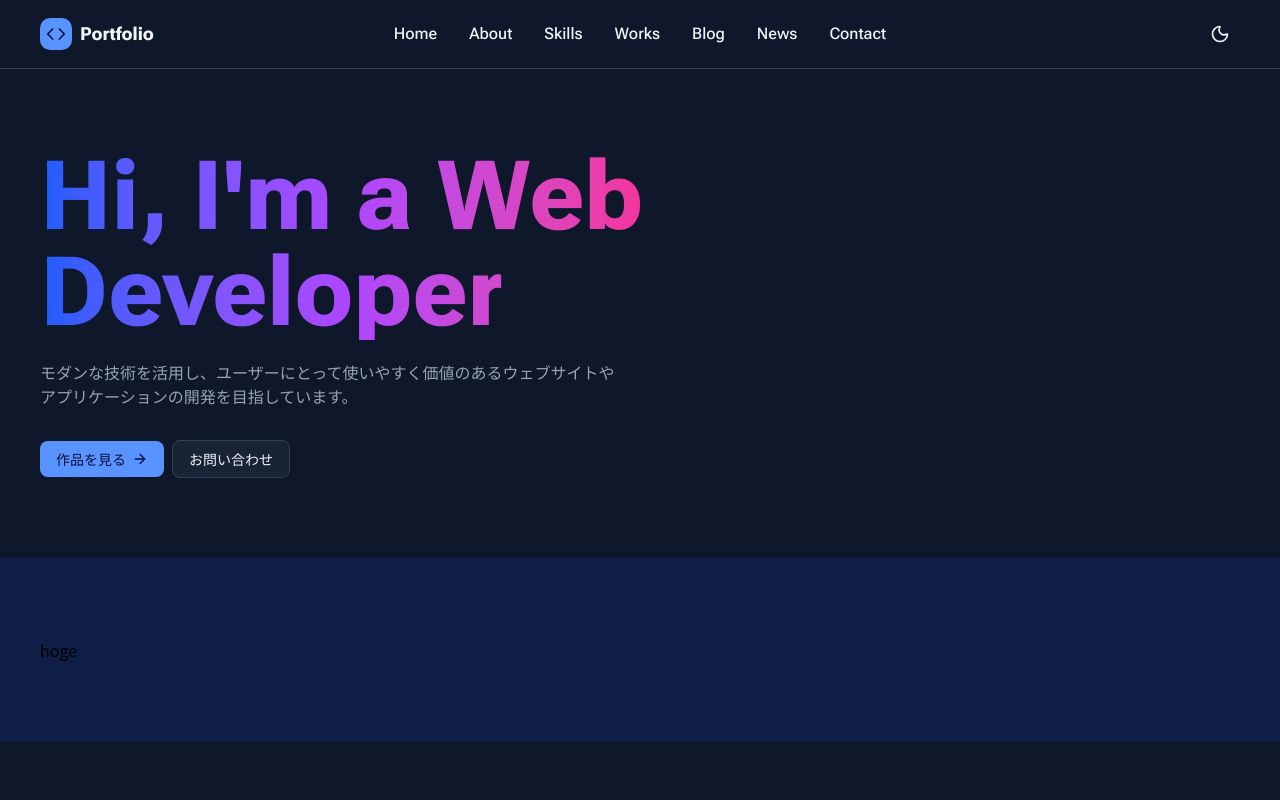
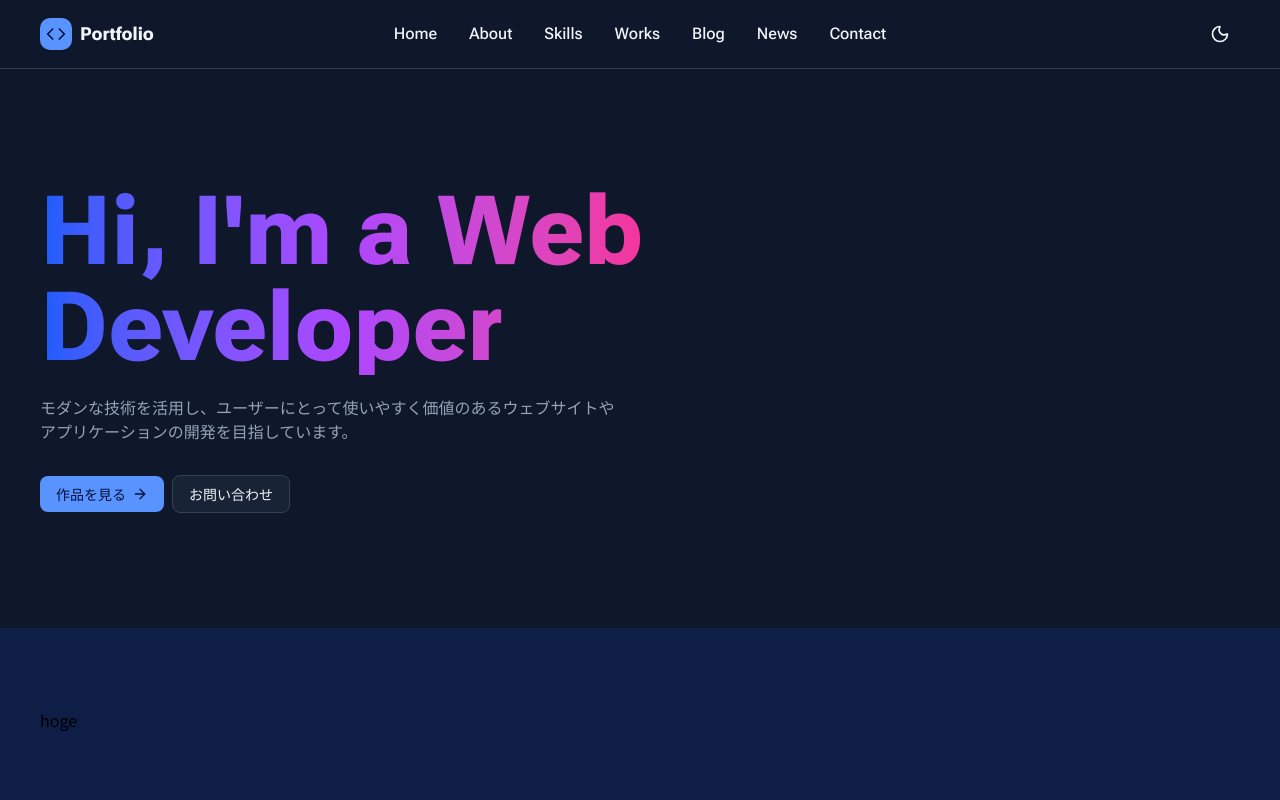
Before and after one commit to iku-nojiri/portfolio_2026, a Next.js app in the folder front/: page / in a window 1280 px wide. Shown: the top 800 px of the page. Built offline with nearby package versions, Linux system fonts and the light colour scheme.

Commit message:
feat: HomeHero.tsx

```diff
--- a/front/app/components/compositions/pages/home/HomeHero.tsx
+++ b/front/app/components/compositions/pages/home/HomeHero.tsx
@@ -5,7 +5,7 @@ import { ArrowRight } from "lucide-react";
 
 export const HomeHero = () => {
   return (
-    <>
+    <div>
       <h1
         className="
             w-full
@@ -16,7 +16,8 @@ export const HomeHero = () => {
             md:w-152
             md:text-left
             md:text-8xl
-        ">
+          "
+      >
         Hi, I'm a Web
         <br />
         Developer
@@ -35,6 +36,6 @@ export const HomeHero = () => {
           お問い合わせ
         </Link>
       </nav>
-    </>
+    </div>
   );
 };
--- a/front/app/page.tsx
+++ b/front/app/page.tsx
@@ -6,7 +6,7 @@ import { HomeHero } from "./components/compositions/pages/home/HomeHero";
 export default function Home() {
   return (
     <>
-      <Container as="div">
+      <Container as="div" className="flex items-center h-[70dvh]">
         <Inner size="lg">
           <HomeHero />
         </Inner>
```
Lines whose indentation alone changed are shown as unchanged.
